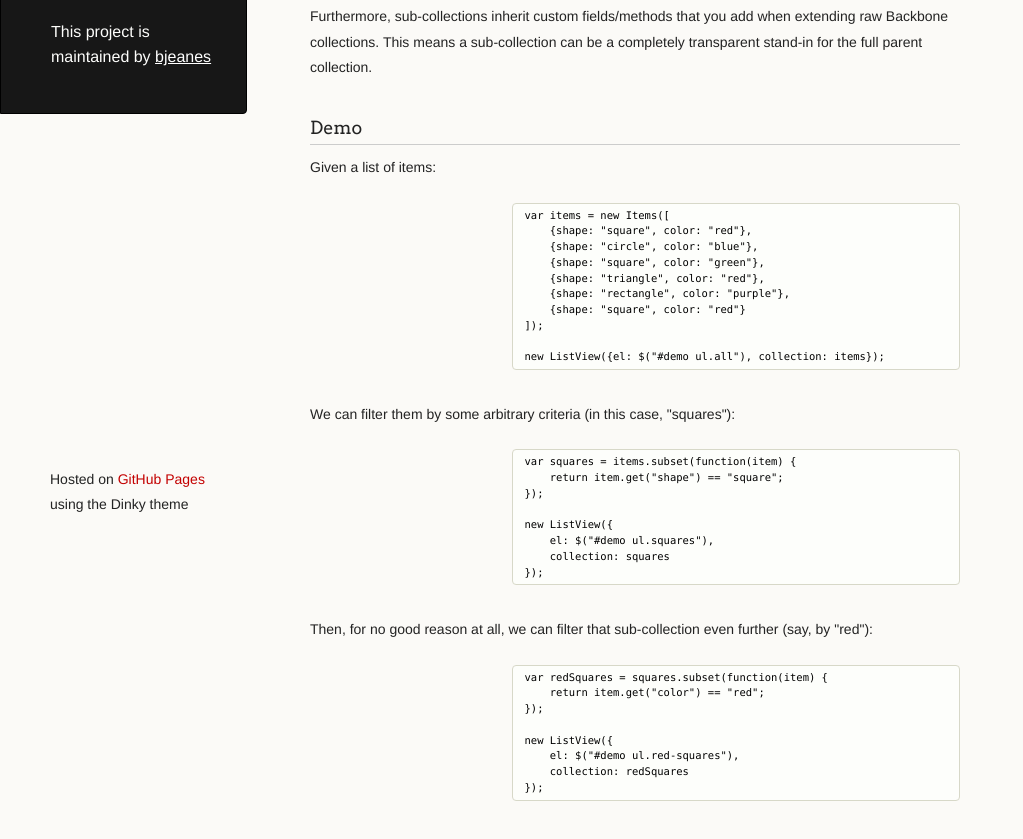
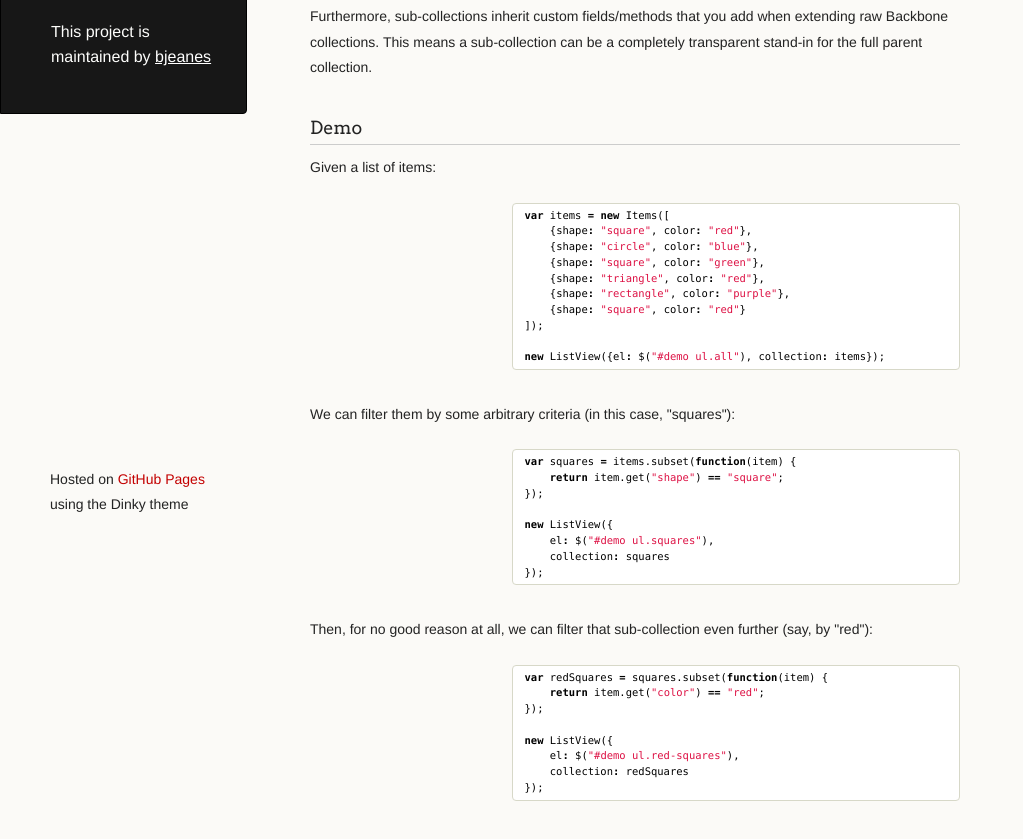
Before and after one commit to bjeanes/filtered-backbone-collections, a plain HTML site: page index.html in a window 1280 px wide. Shown: the part 251-1090 px from the top of the page, without its empty margins (0-1023 px from the left). Drawn offline with Linux system fonts and the light colour scheme; a script that the page names is missing.

Commit message:
Syntax highlight JS examples

```diff
--- a/index.html
+++ b/index.html
@@ -65,45 +65,45 @@
 
         <p>Given a list of items:</p>
 
-        <pre>var items = new Items([
-    {shape: "square", color: "red"},
-    {shape: "circle", color: "blue"},
-    {shape: "square", color: "green"},
-    {shape: "triangle", color: "red"},
-    {shape: "rectangle", color: "purple"},
-    {shape: "square", color: "red"}
-]);
+<pre class="highlight"><span class="kd">var</span> <span class="nx">items</span> <span class="o">=</span> <span class="k">new</span> <span class="nx">Items</span><span class="p">([</span>
+    <span class="p">{</span><span class="nx">shape</span><span class="o">:</span> <span class="s2">"square"</span><span class="p">,</span> <span class="nx">color</span><span class="o">:</span> <span class="s2">"red"</span><span class="p">},</span>
+    <span class="p">{</span><span class="nx">shape</span><span class="o">:</span> <span class="s2">"circle"</span><span class="p">,</span> <span class="nx">color</span><span class="o">:</span> <span class="s2">"blue"</span><span class="p">},</span>
+    <span class="p">{</span><span class="nx">shape</span><span class="o">:</span> <span class="s2">"square"</span><span class="p">,</span> <span class="nx">color</span><span class="o">:</span> <span class="s2">"green"</span><span class="p">},</span>
+    <span class="p">{</span><span class="nx">shape</span><span class="o">:</span> <span class="s2">"triangle"</span><span class="p">,</span> <span class="nx">color</span><span class="o">:</span> <span class="s2">"red"</span><span class="p">},</span>
+    <span class="p">{</span><span class="nx">shape</span><span class="o">:</span> <span class="s2">"rectangle"</span><span class="p">,</span> <span class="nx">color</span><span class="o">:</span> <span class="s2">"purple"</span><span class="p">},</span>
+    <span class="p">{</span><span class="nx">shape</span><span class="o">:</span> <span class="s2">"square"</span><span class="p">,</span> <span class="nx">color</span><span class="o">:</span> <span class="s2">"red"</span><span class="p">}</span>
+<span class="p">]);</span>
 
-new ListView({el: $("#demo ul.all"), collection: items});</pre>
-
+<span class="k">new</span> <span class="nx">ListView</span><span class="p">({</span><span class="nx">el</span><span class="o">:</span> <span class="nx">$</span><span class="p">(</span><span class="s2">"#demo ul.all"</span><span class="p">),</span> <span class="nx">collection</span><span class="o">:</span> <span class="nx">items</span><span class="p">});</span>
+</pre>
         <ul class="all"> </ul>
 
         <p>We can filter them by some arbitrary criteria (in this
         case, "squares"):</p>
 
-        <pre>var squares = items.subset(function(item) {
-    return item.get("shape") == "square";
-});
+<pre class="highlight"><span class="kd">var</span> <span class="nx">squares</span> <span class="o">=</span> <span class="nx">items</span><span class="p">.</span><span class="nx">subset</span><span class="p">(</span><span class="kd">function</span><span class="p">(</span><span class="nx">item</span><span class="p">)</span> <span class="p">{</span>
+    <span class="k">return</span> <span class="nx">item</span><span class="p">.</span><span class="nx">get</span><span class="p">(</span><span class="s2">"shape"</span><span class="p">)</span> <span class="o">==</span> <span class="s2">"square"</span><span class="p">;</span>
+<span class="p">});</span>
 
-new ListView({
-    el: $("#demo ul.squares"),
-    collection: squares
-});</pre>
-
+<span class="k">new</span> <span class="nx">ListView</span><span class="p">({</span>
+    <span class="nx">el</span><span class="o">:</span> <span class="nx">$</span><span class="p">(</span><span class="s2">"#demo ul.squares"</span><span class="p">),</span>
+    <span class="nx">collection</span><span class="o">:</span> <span class="nx">squares</span>
+<span class="p">});</span>
+</pre>
         <ul class="squares"> </ul>
 
         <p>Then, for no good reason at all, we can filter that
         sub-collection even further (say, by "red"):</p>
 
-        <pre>var redSquares = squares.subset(function(item) {
-    return item.get("color") == "red";
-});
+<pre class="highlight"><span class="kd">var</span> <span class="nx">redSquares</span> <span class="o">=</span> <span class="nx">squares</span><span class="p">.</span><span class="nx">subset</span><span class="p">(</span><span class="kd">function</span><span class="p">(</span><span class="nx">item</span><span class="p">)</span> <span class="p">{</span>
+    <span class="k">return</span> <span class="nx">item</span><span class="p">.</span><span class="nx">get</span><span class="p">(</span><span class="s2">"color"</span><span class="p">)</span> <span class="o">==</span> <span class="s2">"red"</span><span class="p">;</span>
+<span class="p">});</span>
 
-new ListView({
-    el: $("#demo ul.red-squares"),
-    collection: redSquares
-});</pre>
-
+<span class="k">new</span> <span class="nx">ListView</span><span class="p">({</span>
+    <span class="nx">el</span><span class="o">:</span> <span class="nx">$</span><span class="p">(</span><span class="s2">"#demo ul.red-squares"</span><span class="p">),</span>
+    <span class="nx">collection</span><span class="o">:</span> <span class="nx">redSquares</span>
+<span class="p">});</span>
+</pre>
         <ul class="red-squares"> </ul>
 
 <!--         <p>This automatic page generator is the easiest way to create beautiful pages for all of your projects. Author your page content here using GitHub Flavored Markdown, select a template crafted by a designer, and publish. After your page is generated, you can check out the new branch:</p> -->
```
